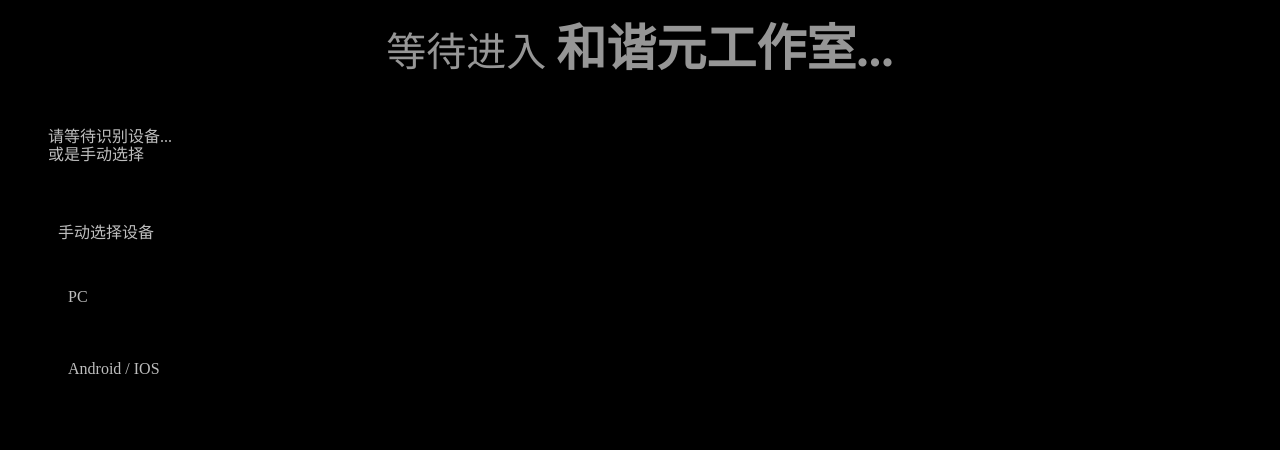
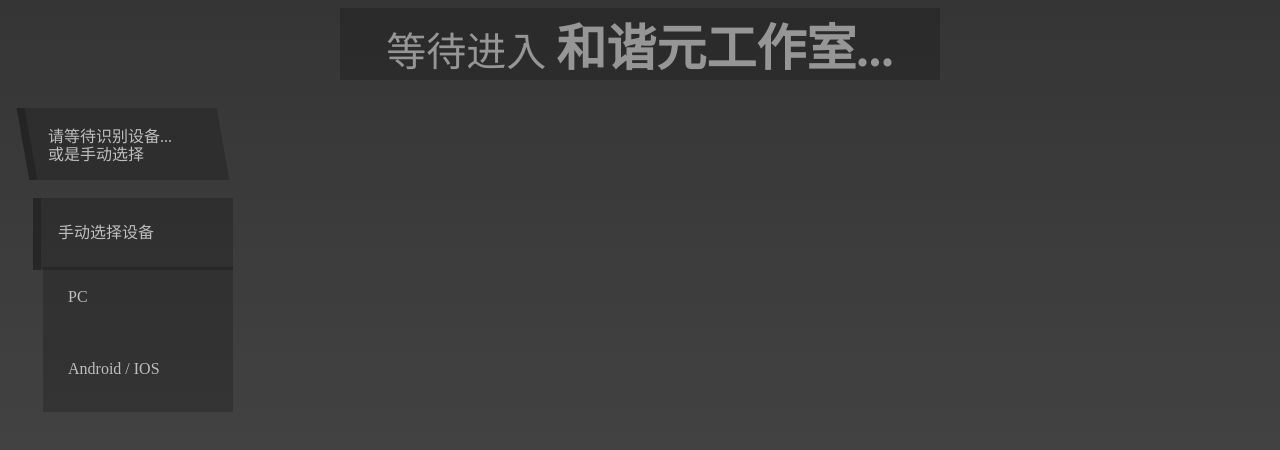
Before and after one commit to LinshaoBili/hxygzs, a plain HTML site: page HTML/hxygzs/index.html in a window 1280 px wide. Drawn offline with Linux system fonts and the light colour scheme.

Commit message:
Add files via upload

```diff
--- a/HTML/hxygzs/css/start page.css
+++ b/HTML/hxygzs/css/start page.css
@@ -1,10 +1,9 @@
 body {
   overflow: hidden;
-  background-color: #000;
 }
 
 main#background {
-  background: linear-gradient(0deg, rgba(0, 0, 0, 0.8), rgba(0, 0, 0, 0.7));
+  background: linear-gradient(0deg, rgb(76, 76, 76), rgb(53, 53, 53));
   position: absolute;
   top: 0px;
   left: 0px;
@@ -118,7 +117,7 @@ p {
   }
 }
 @media screen and (max-width: 320px) {
-  #h1_b{
+  #h1_b {
     font-size: 30px;
   }
 }
```
